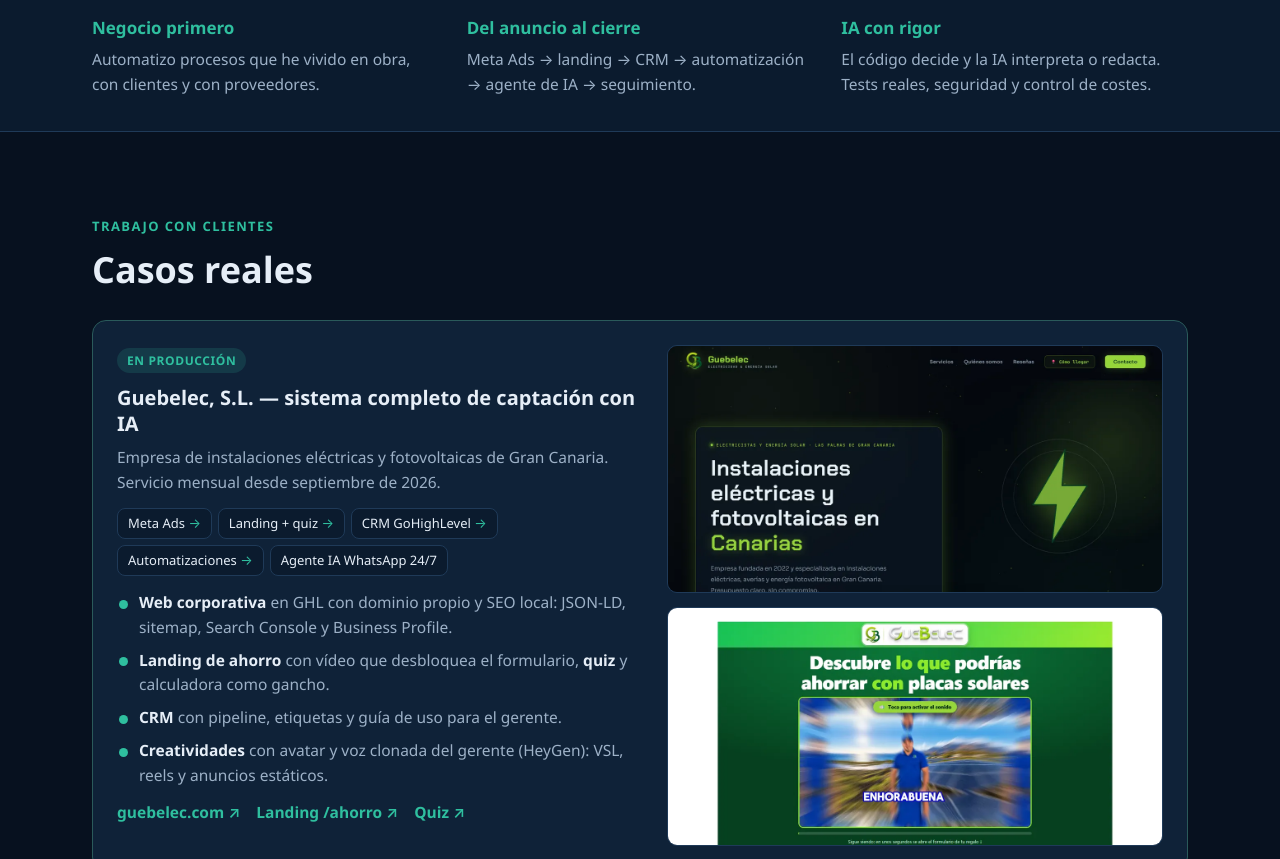
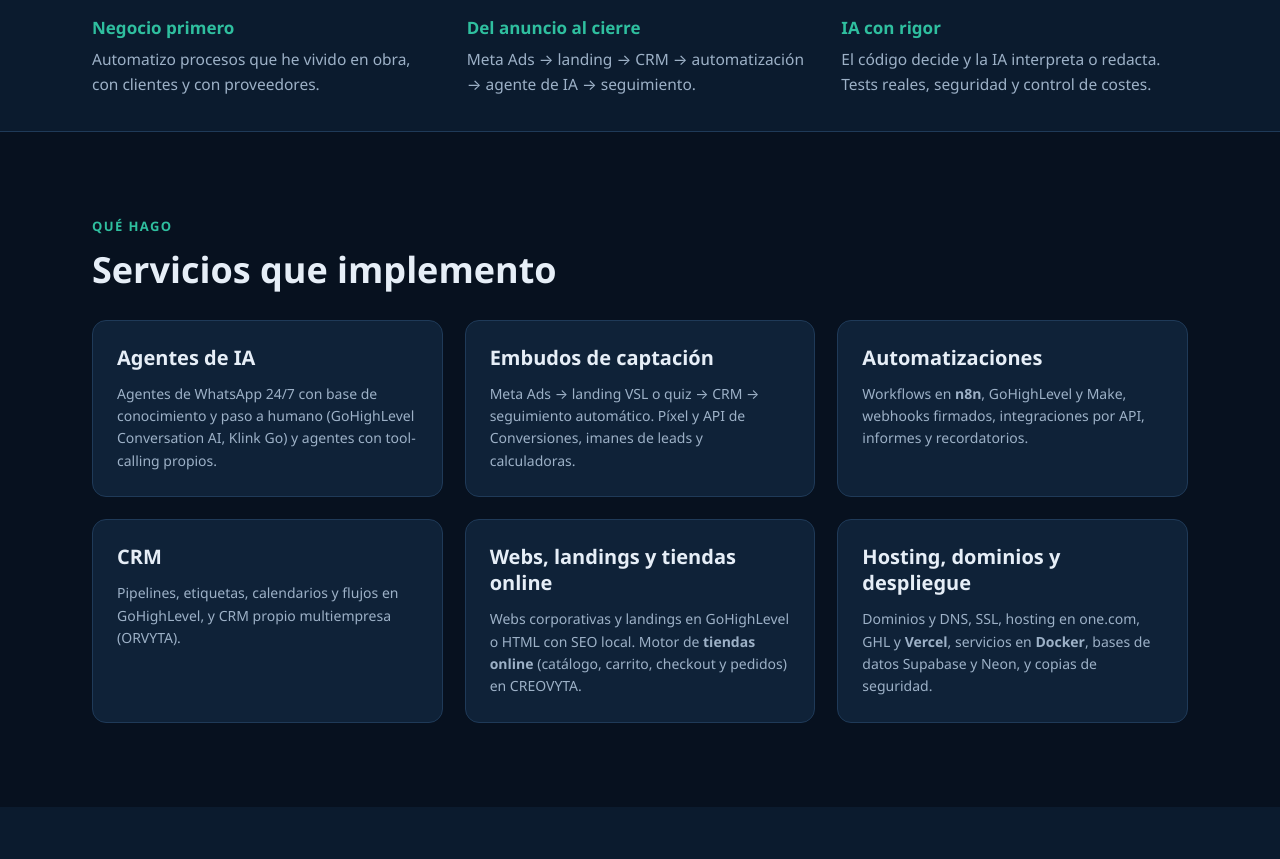
Before and after one commit to aythamyrodriguez/aythamyrodriguez.github.io, a plain HTML site: page index.html in a window 1280 px wide. Shown: the part 740-1599 px from the top of the page. Drawn offline with Linux system fonts and the light colour scheme.

Commit message:
Sección de servicios: tiendas online, n8n, hosting, Docker y embudos
Co-Authored-By: Claude Opus 5.5 <noreply@anthropic.com>

```diff
--- a/index.html
+++ b/index.html
@@ -21,7 +21,7 @@
   <div class="wrap nav-in">
     <a class="brand" href="#inicio"><span class="mono">AR</span> Aythamy Rodríguez</a>
     <nav aria-label="Principal">
-      <a href="#casos">Casos</a><a href="#productos">Productos</a><a href="#stack">Stack</a><a href="#trayectoria">Trayectoria</a><a class="btn btn-sm" href="#contacto">Contacto</a>
+      <a href="#servicios">Servicios</a><a href="#casos">Casos</a><a href="#productos">Productos</a><a href="#stack">Stack</a><a href="#trayectoria">Trayectoria</a><a class="btn btn-sm" href="#contacto">Contacto</a>
     </nav>
   </div>
 </header>
@@ -58,7 +58,22 @@
   </div>
 </section>
 
-<section id="casos" class="sec">
+<section id="servicios" class="sec">
+  <div class="wrap">
+    <p class="eyebrow">Qué hago</p>
+    <h2>Servicios que implemento</h2>
+    <div class="grid3">
+      <div class="card"><h3>Agentes de IA</h3><p class="small">Agentes de WhatsApp 24/7 con base de conocimiento y paso a humano (GoHighLevel Conversation AI, Klink Go) y agentes con tool-calling propios.</p></div>
+      <div class="card"><h3>Embudos de captación</h3><p class="small">Meta Ads → landing VSL o quiz → CRM → seguimiento automático. Píxel y API de Conversiones, imanes de leads y calculadoras.</p></div>
+      <div class="card"><h3>Automatizaciones</h3><p class="small">Workflows en <b>n8n</b>, GoHighLevel y Make, webhooks firmados, integraciones por API, informes y recordatorios.</p></div>
+      <div class="card"><h3>CRM</h3><p class="small">Pipelines, etiquetas, calendarios y flujos en GoHighLevel, y CRM propio multiempresa (ORVYTA).</p></div>
+      <div class="card"><h3>Webs, landings y tiendas online</h3><p class="small">Webs corporativas y landings en GoHighLevel o HTML con SEO local. Motor de <b>tiendas online</b> (catálogo, carrito, checkout y pedidos) en CREOVYTA.</p></div>
+      <div class="card"><h3>Hosting, dominios y despliegue</h3><p class="small">Dominios y DNS, SSL, hosting en one.com, GHL y <b>Vercel</b>, servicios en <b>Docker</b>, bases de datos Supabase y Neon, y copias de seguridad.</p></div>
+    </div>
+  </div>
+</section>
+
+<section id="casos" class="sec alt">
   <div class="wrap">
     <p class="eyebrow">Trabajo con clientes</p>
     <h2>Casos reales</h2>
@@ -116,7 +131,7 @@
   </div>
 </section>
 
-<section id="productos" class="sec alt">
+<section id="productos" class="sec">
   <div class="wrap">
     <p class="eyebrow">Productos propios · desarrollados con Claude Code</p>
     <h2>SaaS que he diseñado y construido</h2>
@@ -160,7 +175,7 @@
   </div>
 </section>
 
-<section id="stack" class="sec">
+<section id="stack" class="sec alt">
   <div class="wrap">
     <p class="eyebrow">Herramientas</p>
     <h2>Stack</h2>
@@ -168,12 +183,12 @@
       <div class="card"><h3>IA</h3><p class="chips"><span>Claude</span><span>Claude Code</span><span>OpenAI</span><span>Groq</span><span>Gemini</span><span>Agentes y tool-calling</span><span>Conversation AI</span><span>HeyGen</span></p></div>
       <div class="card"><h3>Automatización</h3><p class="chips"><span>GoHighLevel</span><span>n8n</span><span>Make</span><span>Webhooks</span><span>API REST</span><span>WhatsApp · Klink Go</span></p></div>
       <div class="card"><h3>Marketing</h3><p class="chips"><span>Meta Ads</span><span>Píxel + CAPI</span><span>Landings VSL</span><span>Quizzes</span><span>SEO local</span><span>Search Console</span></p></div>
-      <div class="card"><h3>Desarrollo</h3><p class="chips"><span>TypeScript</span><span>Next.js</span><span>React</span><span>Node.js</span><span>PostgreSQL</span><span>Supabase</span><span>Vercel</span><span>Docker</span><span>Playwright</span><span>Remotion</span></p></div>
+      <div class="card"><h3>Desarrollo</h3><p class="chips"><span>TypeScript</span><span>Next.js</span><span>React</span><span>Node.js</span><span>PostgreSQL</span><span>Supabase</span><span>Vercel</span><span>Docker</span><span>Playwright</span><span>Remotion</span><span>Ecommerce · Stripe</span><span>Dominios · DNS · SSL</span></p></div>
     </div>
   </div>
 </section>
 
-<section id="trayectoria" class="sec alt">
+<section id="trayectoria" class="sec">
   <div class="wrap two">
     <div>
       <p class="eyebrow">Experiencia</p>
```
